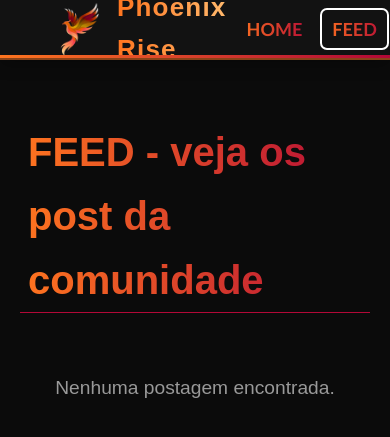
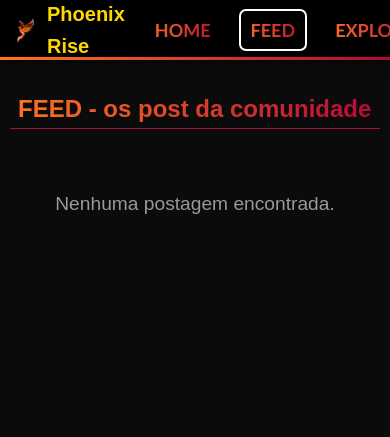
Before and after one commit to jvictor012/PhoenixRise, a Flask app: page /feed in a window 390 px wide; the page is wider, and only the part inside the window is pictured. Shown: the top 437 px of that part. Run offline with Flask 3, Linux system fonts and the light colour scheme; the visitor is signed in with stand-in values (Sample User, id 1); data that the repository does not hold is empty; some web fonts are replaced.

Commit message:
responsividade feed

```diff
--- a/static/feed.css
+++ b/static/feed.css
@@ -17,39 +17,6 @@ body {
   background-color: #0b0b0b;
   color: #f5f5f5;
   line-height: 1.6;
-}
-
-/* ===== CABEÇALHO ===== */
-.topo {
-  background: #121212;
-  display: flex;
-  align-items: center;
-  justify-content: space-between;
-  padding: 15px 50px;
-  border-bottom: 2px solid rgba(255, 117, 31, 0.5);
-  box-shadow: 0 4px 15px rgba(0, 0, 0, 0.3);
-  position: sticky;
-  top: 0;
-  z-index: 10;
-}
-
-.logo {
-  display: flex;
-  align-items: center;
-  gap: 12px;
-}
-
-.logo img {
-  width: 55px;
-  height: 55px;
-}
-
-.logo h1 {
-  font-size: 26px;
-  background: linear-gradient(90deg, #ff751f, #ffb86c);
-  -webkit-background-clip: text;
-  -webkit-text-fill-color: transparent;
-  letter-spacing: 1.2px;
 }
 
 /* ===== FEED ===== */
@@ -156,10 +123,11 @@ body {
 .nome-dentro {
   color:#ff751f;  /* cor do nome do usuário, aqui azul como exemplo */
   font-weight: 600; /* opcional, deixa o nome mais destacado */
+  font-size: 18px;
 }
 
 .descricao {
-  font-size: 15px;
+  font-size: 16px;
   color: #ddd;
   line-height: 1.5;
   word-break: break-word;
@@ -173,3 +141,102 @@ body {
   font-size: 1.2em;
   margin-top: 60px;
 }
+
+/* ===== RESPONSIVIDADE ===== */
+
+/* Para tablets e telas médias */
+@media (max-width: 768px) {
+
+  .feed {
+    margin: 40px auto;
+    padding: 0 15px;
+  }
+
+  .feed h2 {
+    font-size: 2rem;
+    margin-bottom: 25px;
+  }
+
+  .post {
+    padding: 15px;
+  }
+
+  .imagem-post {
+    width: 80%;
+    max-width: 280px;
+  }
+
+  .info-usuario .nome-usuario {
+    font-size: 20px;
+  }
+
+  .info-usuario .data {
+    font-size: 14px;
+  }
+
+  .nome-dentro {
+    font-size: 16px;
+  }
+
+  .descricao {
+    font-size: 15px;
+  }
+}
+
+/* Para celulares e telas pequenas */
+@media (max-width: 480px) {
+
+
+  .logo h1 {
+    font-size: 20px;
+  }
+
+  .feed {
+    margin: 30px auto;
+    padding: 0 10px;
+  }
+
+  .feed h2 {
+    font-size: 1.5rem;
+    margin-bottom: 20px;
+  }
+
+  .post {
+    padding: 12px;
+  }
+
+  .imagem-post {
+    width: 90%;
+    max-width: 250px;
+  }
+
+  .post-header {
+    gap: 10px;
+  }
+
+  .foto-perfil {
+    width: 45px;
+    height: 45px;
+  }
+
+  .info-usuario .nome-usuario {
+    font-size: 18px;
+  }
+
+  .info-usuario .data {
+    font-size: 12px;
+  }
+
+  .nome-dentro {
+    font-size: 15px;
+  }
+
+  .descricao {
+    font-size: 14px;
+  }
+
+  .info-post {
+    flex-wrap: wrap; /* permite quebrar linha se não couber */
+    gap: 4px;
+  }
+}
--- a/static/navbar.css
+++ b/static/navbar.css
@@ -81,3 +81,41 @@ a.active {
   margin: 0;
   color: gold;
 }
+
+/* ===== RESPONSIVIDADE DA NAVBAR ===== */
+
+/* Mantém navbar em linha e ajusta elementos em tablets */
+@media (max-width: 768px) {
+  .topo {
+    padding: 12px 20px;
+    gap: 15px;            /* espaço entre logo e itens da navbar */
+  }
+
+  .logo img {
+    width: 45px;
+    height: 45px;
+  }
+
+  .logo h1 {
+    font-size: 20px;
+  }
+}
+
+/* Para celulares, mantém tudo em uma linha, reduz tamanho */
+@media (max-width: 480px) {
+  .topo {
+    padding: 10px 12px;
+    gap: 10px;
+    flex-wrap: nowrap;     /* não deixa quebrar linha */
+    justify-content: space-between;
+  }
+
+  .logo img {
+    width: 25px;
+    height: 25px;
+  }
+
+  .logo h1 {
+    font-size: 10px;
+  }
+}
--- a/templates/feed.html
+++ b/templates/feed.html
@@ -17,7 +17,7 @@
   </header>
 
   <main class="feed">
-    <h2>FEED - veja os post da comunidade</h2>
+    <h2>FEED -  os post da comunidade</h2>
 
     {% if posts %}
       {% for post in posts %}
```
